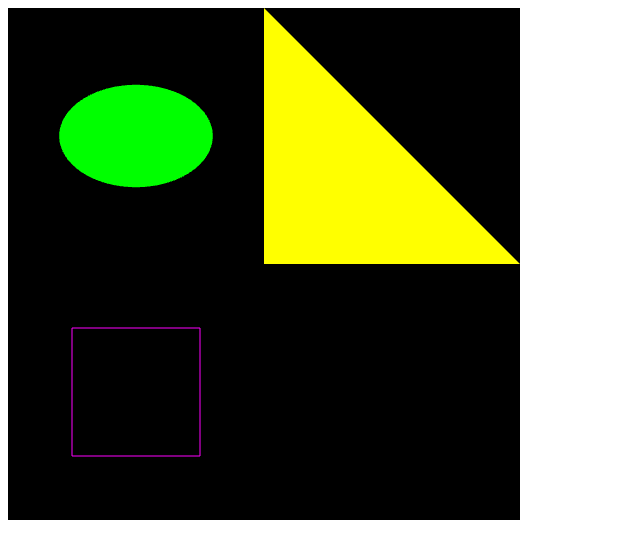
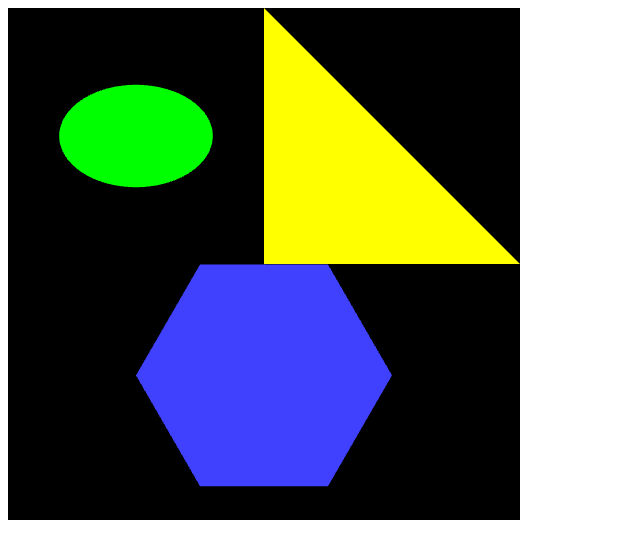
Before and after one commit to zonpig/CS452-Lab, a plain HTML site: page Assignment1.html in a window 1280 px wide. Shown: the whole page, without its empty margins (0-640 px from the left). Drawn offline with Linux system fonts and the light colour scheme.

Commit message:
Changes to both .html and .js
Changes to both .html and .js to include hexagon

```diff
--- a/Assignment1.html
+++ b/Assignment1.html
@@ -27,23 +27,6 @@
       }
     </script>
 
-    <script id="vertex-shader-sq" type="x-shader/x-vertex">
-
-      attribute vec4 myPosition;
-
-      void main() {
-          gl_PointSize = 10.0;
-          gl_Position = myPosition;
-      }
-    </script>
-
-    <script id="fragment-shader-sq" type="x-shader/x-fragment">
-
-      void main() {
-          gl_FragColor = vec4( 1.0, 0.0, 1.0, 1.0 );
-      }
-    </script>
-
     <script id="vertex-shader-el" type="x-shader/x-vertex">
 
       attribute vec4 myPosition;
@@ -60,6 +43,22 @@
           gl_FragColor = vec4( 0.0, 1.0, 0.0, 1.0 );
       }
     </script>
+
+    <script id="vertex-shader-hex" type="x-shader/x-vertex">
+      attribute vec4 myPosition;
+
+      void main() {
+          gl_Position = myPosition;
+          gl_PointSize = 1.0;
+      }
+  </script>
+
+  <script id="fragment-shader-hex" type="x-shader/x-fragment">
+      void main() {
+          gl_FragColor = vec4(0.25, 0.25, 1.0, 1.0);
+      }
+  </script>
+
   </head>
 
   <body onload="init();">
--- a/SimpleShapes.js
+++ b/SimpleShapes.js
@@ -1,11 +1,11 @@
 var canvas;
 var gl;
 var myShaderProgramTri;
-var myShaderProgramSq;
 var myShaderProgramEl;
+var myShaderProgramHex;
 
 function init() {
-  var canvas = document.getElementById("gl-canvas");
+  canvas = document.getElementById("gl-canvas");
   gl = WebGLUtils.setupWebGL(canvas);
   if (!gl) {
     alert("WebGL is not available");
@@ -30,13 +30,13 @@ function init() {
 
   // Create shader program, needs vertex and fragment shader code
   // in GLSL to be written in HTML file
-  myShaderProgramSq = initShaders(gl, "vertex-shader-sq", "fragment-shader-sq");
-
   myShaderProgramEl = initShaders(gl, "vertex-shader-el", "fragment-shader-el");
+  myShaderProgramHex = initShaders(gl, "vertex-shader-hex", "fragment-shader-hex");
 
   drawTriangle();
-  drawSquare();
   drawEllipse();
+  drawHexagon();
+
 }
 
 function drawTriangle() {
@@ -68,38 +68,6 @@ function drawTriangle() {
   // Force a draw of the triangle using the
   // 'drawArrays()' call
   gl.drawArrays(gl.TRIANGLES, 0, 3);
-}
-
-function drawSquare() {
-  // Enter array set up code here
-  var arrayOfPoints = [];
-  var p0 = vec2(-0.25, -0.25);
-  var p1 = vec2(-0.75, -0.25);
-  var p2 = vec2(-0.75, -0.75);
-  var p3 = vec2(-0.25, -0.75);
-  var arrayOfPoints = [p0, p1, p2, p3];
-
-  // or arrayOfPoints = [0.0,0.0,1.0,0.0,0.0,1.0]
-  //  gl.bufferData(gl.ARRAY_BUFFER, arrayOfPoints, gl.STATIC_DRAW);
-
-  // Create a buffer (storage unit for the points) on the graphics card,
-  // and send array to the buffer for use
-  // in the shaders
-  var bufferId = gl.createBuffer();
-  gl.bindBuffer(gl.ARRAY_BUFFER, bufferId);
-  gl.bufferData(gl.ARRAY_BUFFER, flatten(arrayOfPoints), gl.STATIC_DRAW);
-
-  gl.useProgram(myShaderProgramSq);
-
-  // Create a pointer that iterates over the
-  // array of points in the shader code
-  var myPosition = gl.getAttribLocation(myShaderProgramSq, "myPosition");
-  gl.vertexAttribPointer(myPosition, 2, gl.FLOAT, false, 0, 0);
-  gl.enableVertexAttribArray(myPosition);
-
-  // Force a draw of the triangle using the
-  // 'drawArrays()' call
-  gl.drawArrays(gl.LINE_LOOP, 0, 4);
 }
 
 function drawEllipse() {
@@ -151,3 +119,39 @@ function drawEllipse() {
   // Enter drawArrays code here
   gl.drawArrays(gl.TRIANGLE_FAN, 0, n);
 }
+
+function drawHexagon() {
+   // Enter array set up code here
+    var arrayOfPoints = [];
+    var radius = 0.5;
+    var yOffset = -0.435;
+
+    for (var i = 0; i < 6; i++) {
+        var angle = (2 * Math.PI * i) / 6;
+        var x = radius * Math.cos(angle);
+        var y = radius * Math.sin(angle) + yOffset;
+        arrayOfPoints.push(vec2(x, y));
+    }
+
+    // Create a buffer on the graphics card,
+    // and send array to the buffer for use
+    // in the shaders
+    var bufferId = gl.createBuffer();
+    gl.bindBuffer(gl.ARRAY_BUFFER, bufferId);
+    gl.bufferData(gl.ARRAY_BUFFER, flatten(arrayOfPoints), gl.STATIC_DRAW);
+
+    // Create shader program, needs vertex and fragment shader code
+    // in GLSL to be written in HTML file
+
+
+    gl.useProgram(myShaderProgramHex);
+
+    // Create a pointer that iterates over the
+    // array of points in the shader code
+    var myPositionJS = gl.getAttribLocation(myShaderProgramHex, "myPosition");
+    gl.vertexAttribPointer(myPositionJS, 2, gl.FLOAT, false, 0, 0);
+    gl.enableVertexAttribArray(myPositionJS);
+
+    // Draw the hexagon
+    gl.drawArrays(gl.TRIANGLE_FAN, 0, 7);
+}
```
